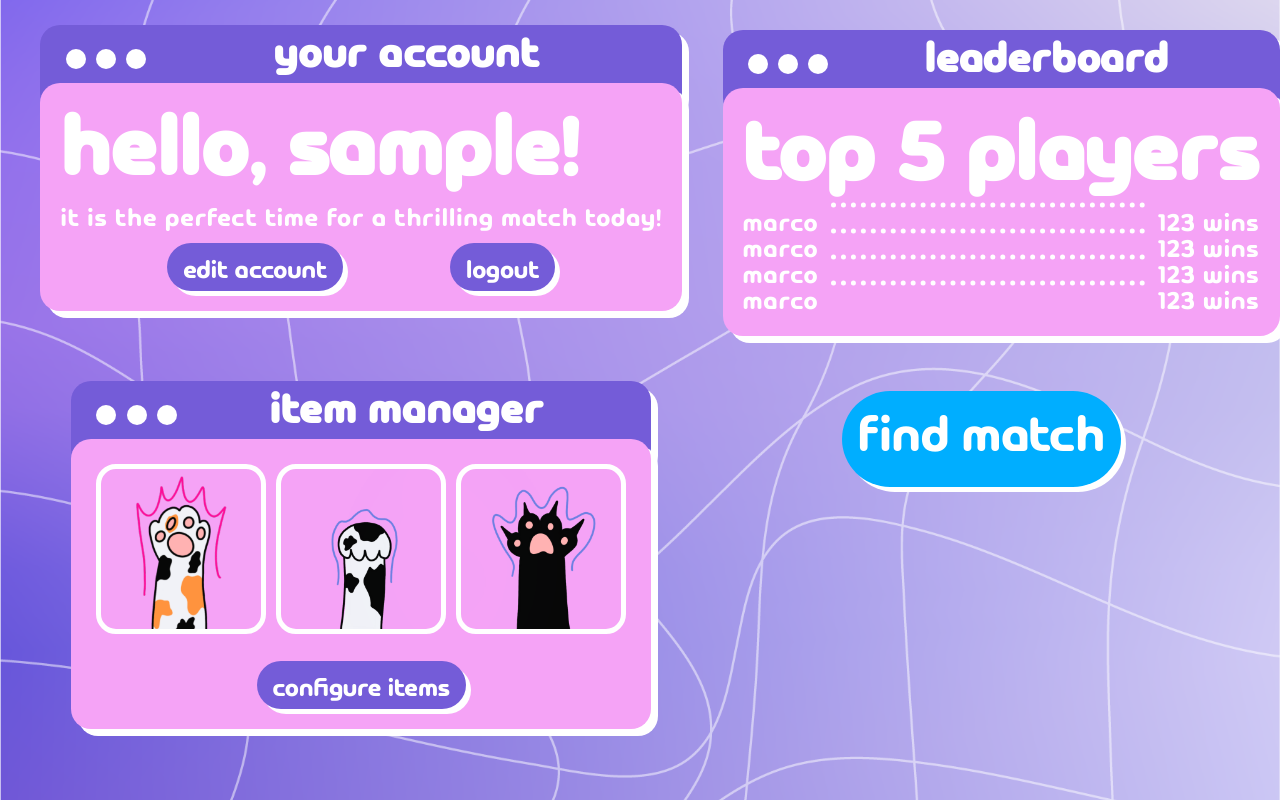
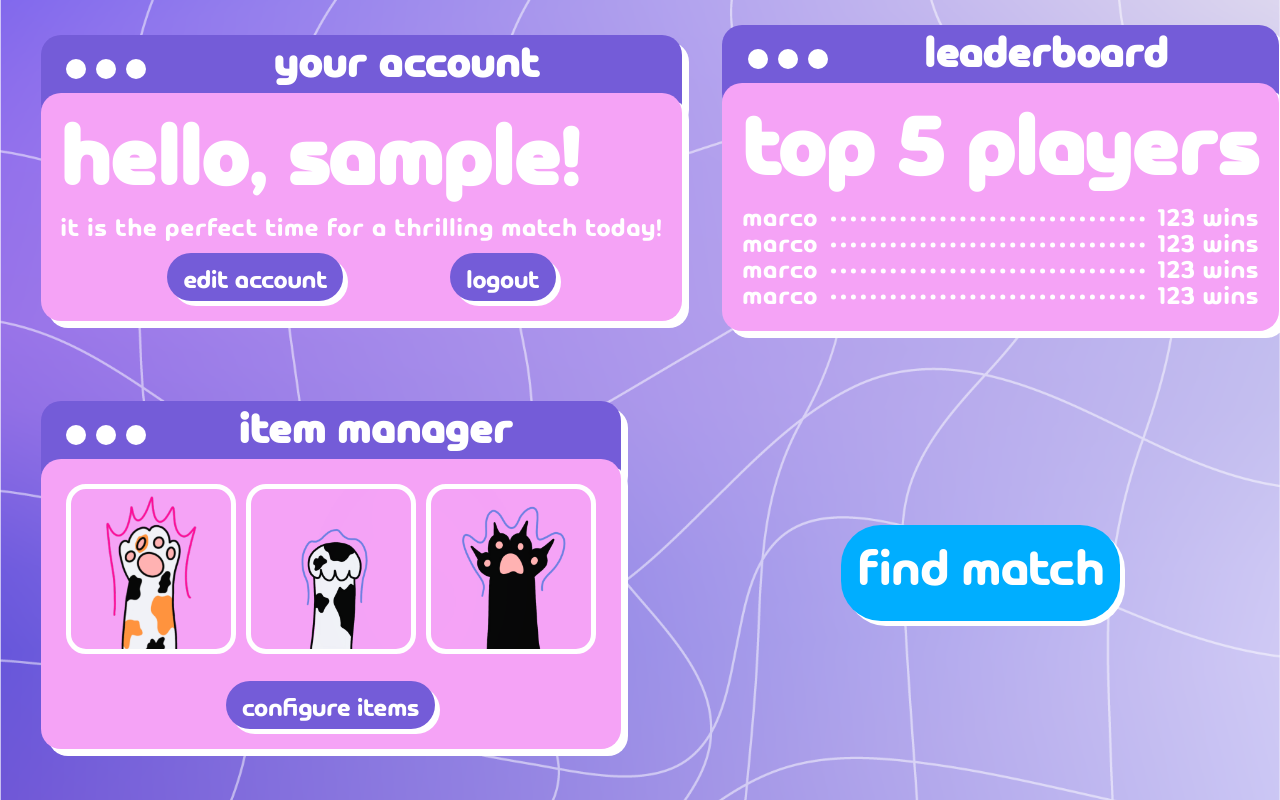
Before and after one commit to th-mayer/rock-paper-scissors, a Vue app in the folder frontend/: page / in a window 1280 px wide. Built offline with nearby package versions, Linux system fonts and the light colour scheme; no server answers; sample sign-in values are in the browser's storage.

Commit message:
changed home screen from flex-layout to grid-layout for easier styling

```diff
--- a/frontend/src/components/HomeAccount.vue
+++ b/frontend/src/components/HomeAccount.vue
@@ -28,4 +28,8 @@ const { user } = storeToRefs(authStore);
 .acc-btn{
     margin: 0;
 }
+
+.flex-row{
+    justify-content: space-evenly;
+}
 </style>
--- a/frontend/src/components/ItemPreview.vue
+++ b/frontend/src/components/ItemPreview.vue
@@ -27,7 +27,7 @@ const { user } = storeToRefs(authStore);
 @import '../css/main.scss';
 
 #itembox{
-    height: 15vh;
+    height: fit-content;
 }
 
 #itembox .item-container img {
--- a/frontend/src/components/LeaderboardStats.vue
+++ b/frontend/src/components/LeaderboardStats.vue
@@ -29,7 +29,7 @@ hr{
     color: $bright-font-color;
     margin-left: 1vw;
     margin-right: 1vw;
-    transform: translateY(-1.2vh);
+    transform: translateY(1.2vh);
 }
 
 .wins{
--- a/frontend/src/components/PlayerCard.vue
+++ b/frontend/src/components/PlayerCard.vue
@@ -89,7 +89,7 @@ const alignmentItemTooltip = computed(() => {
     display: flex;
     flex-direction: row;
     position: relative;
-    height: 100%;
+    height: 85%;
     width: fit-content;
     margin: 0;
     background-color: $base-color;
@@ -114,6 +114,14 @@ const alignmentItemTooltip = computed(() => {
     overflow-x: hidden;
 }
 
+.name-and-hp p{
+    font-size: 3vh;
+}
+
+.name-and-hp h2 {
+    font-size: 4.5vh;
+    color: $secondary-color;
+}
 .card-rect-player.alignTop {
     align-self: self-start;
 }
--- a/frontend/src/views/Home.vue
+++ b/frontend/src/views/Home.vue
@@ -11,15 +11,17 @@ const { user } = storeToRefs(authStore);
 
 <template>
   <div v-if="user">
-    <div class="home-container">
-      <div class="flex-row">
-        <div class="flex-column">
+    <div class="home-grid-container">
+      <div class="homeItem">
         <HomeAccount></HomeAccount>
+      </div>
+      <div class="leaderboardItem">
+        <Leaderboard></Leaderboard>
+      </div>
+      <div class="previewItem">
         <ItemPreview></ItemPreview>
       </div>
-        <div class="flex-column">
-          <Leaderboard></Leaderboard>
-          <div class="button-container">
+      <div class="button-container buttonItem">
         <router-link to="/game">
           <button id="match-button" class="router-link-in-button">
             Find Match
@@ -28,23 +30,16 @@ const { user } = storeToRefs(authStore);
       </div>
     </div>
   </div>
-    </div>
-  </div>
 </template>
 
 <style lang="scss">
 @import "../css/main.scss";
 
-.flex-row {
-  display: flex;
-  flex-direction: row;
-  justify-content: space-evenly;
-}
-
-.flex-bottom-row {
-  display: flex;
-  flex-direction: row;
-  justify-content: flex-start;
+.home-grid-container {
+  display: grid;
+  grid-template-columns: auto auto;
+  justify-content: center;
+  align-items: center;
 }
 
 .Homecard {
@@ -58,7 +53,8 @@ const { user } = storeToRefs(authStore);
   width: fit-content;
   margin-bottom: 3vh;
   font-size: 6vh;
-
+  border-radius: 5vh;
+  align-self: center;
 }
 
 #match-button:hover {
@@ -71,20 +67,5 @@ const { user } = storeToRefs(authStore);
   height: auto;
   display: flex;
   justify-content: center;
-  align-items: end;
-}
-
-.home-container {
-  height: 100vh;
-  display: flex;
-  flex-direction: column;
-  justify-content: space-between
-}
-
-.flex-column {
-  display: flex;
-  flex-direction: column;
-  align-items: center;
-  justify-content: space-around;
 }
 </style>
```
Also changed, not shown: 1 other file (tests, documents, lock files or other folders). Lines whose indentation alone changed are shown as unchanged.
